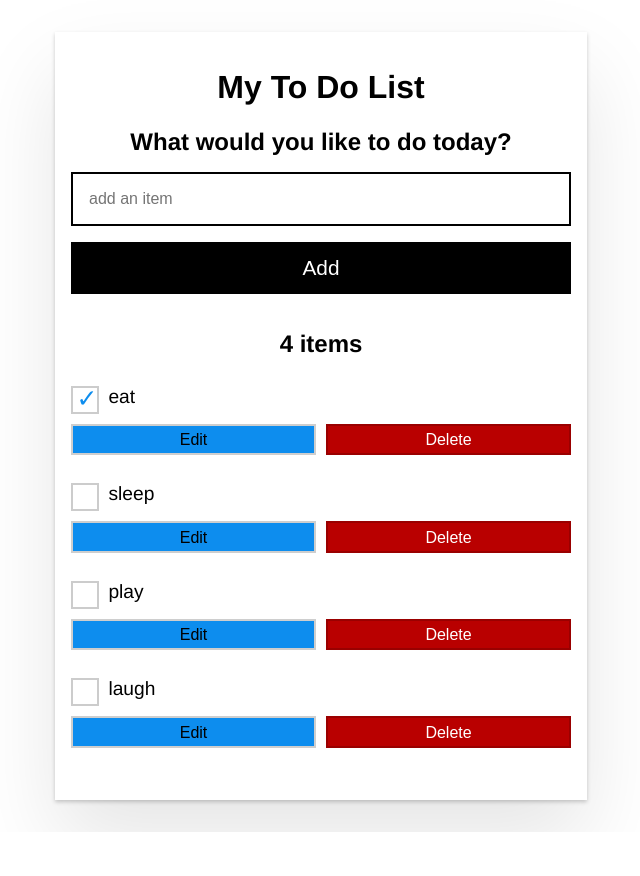
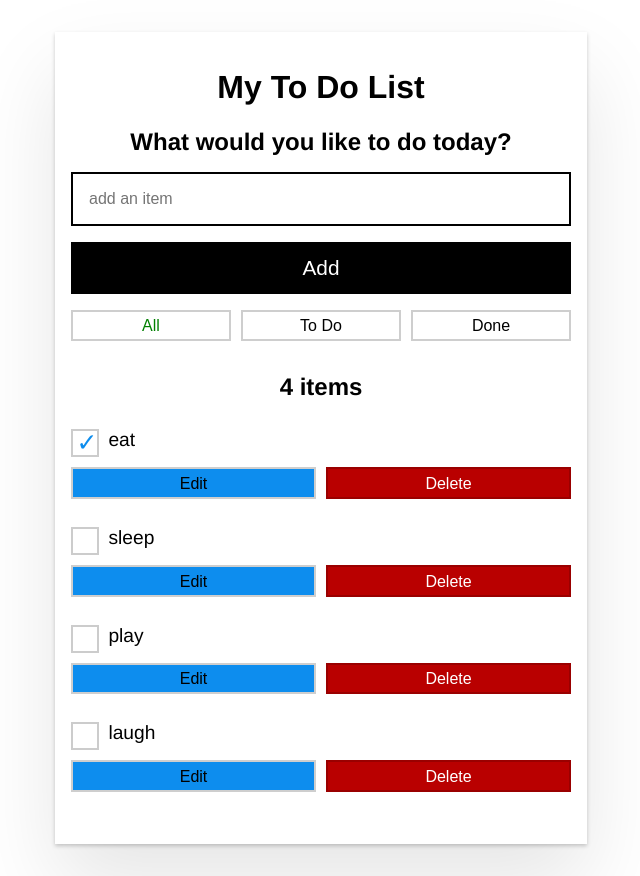
Before and after one commit to power75/test_angular, an Angular app: page / in a window 1280 px wide. Shown: the whole page, without its empty margins (319-959 px from the left). Before the commit the page ends 832 px from the top, so only its background shows below. Built offline with nearby package versions, Linux system fonts and the light colour scheme.

Commit message:
フィルター追加

```diff
--- a/src/app/app.component.html
+++ b/src/app/app.component.html
@@ -10,6 +10,31 @@
     id="addItemInput" />
   <button class="btn-primary" (click)="addItem(newItem.value); newItem.value = ''">Add</button>
   <!--クリックまたはaddボタンを押すことでnewItemの値をaddItemの引数に入れる-->
+
+  <!-- Buttons that show all, still to do, or done items on click -->
+  <div class="btn-wrapper">
+    <button
+      class="btn btn-menu"
+      [class.active]="filter == 'all'"
+      (click)="filter = 'all'">
+      All
+    </button>
+
+    <button
+      class="btn btn-menu"
+      [class.active]="filter == 'active'"
+      (click)="filter = 'active'">
+      To Do
+    </button>
+
+    <button
+      class="btn btn-menu"
+      [class.active]="filter == 'done'"
+      (click)="filter = 'done'">
+      Done
+    </button>
+  </div>
+
   <h2>
     {{items.length}}
     <span> @if (items.length === 1) { item } @else { items } </span>
--- a/src/app/app.component.ts
+++ b/src/app/app.component.ts
@@ -14,6 +14,7 @@
   componentTitle = "My To Do List";
 
   filter: "all" | "active" | "done" = "all";
+  //union型、3つのどれかの文字列を持つ。初期値all
 
   allItems = [
     { description: "eat", done: true },
```
